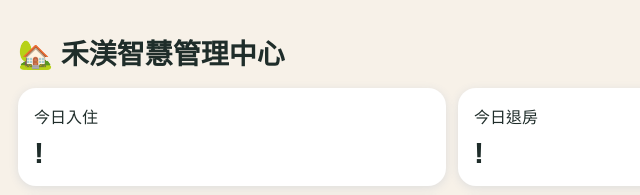
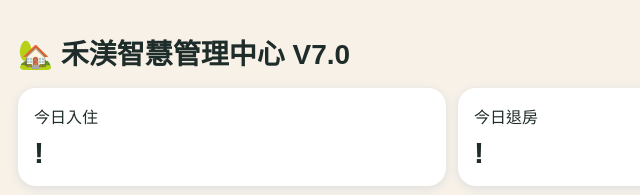
Before and after one commit to hmhk0966536318-pixel/hm-villa-admin, a plain HTML site: page index.html in a window 1280 px wide. Shown: the top 195 px of the page, 188-828 px from the left. Drawn offline with Linux system fonts and the light colour scheme.

Commit message:
更新管理中心版本為 V7.0

```diff
--- a/index.html
+++ b/index.html
@@ -1 +1 @@
-<!DOCTYPE html><html lang="zh-Hant"><head><meta charset="UTF-8"/><meta name="viewport" content="width=device-width, initial-scale=1"/><title>禾渼智慧管理中心 V5.2</title><link rel="stylesheet" href="css/style.css"/></head><body class="app-page"><header class="page-header"><h1>🏡 禾渼智慧管理中心</h1></header><section class="dashboard-grid"><div class="dash-card"><div>今日入住</div><div class="big" id="todayCheckIn">-</div></div><div class="dash-card"><div>今日退房</div><div class="big" id="todayCheckOut">-</div></div><div class="dash-card"><div>待收訂金</div><div class="big" id="pendingDeposit">-</div></div><div class="dash-card"><div>已收訂</div><div class="big" id="paidOrders">-</div></div></section><section class="menu-grid"><a class="menu-card" href="calendar.html">📅 房況日曆</a><a class="menu-card" href="orders.html">📋 住宿管理</a><a class="menu-card" href="customers.html">👤 客戶資料</a><a class="menu-card" href="reports.html">📊 報表</a><a class="menu-card" href="pricing.html">💰 房價</a><a class="menu-card" href="settings.html">⚙️ 設定</a></section><script src="js/app.js"></script></body></html>
+<!DOCTYPE html><html lang="zh-Hant"><head><meta charset="UTF-8"/><meta name="viewport" content="width=device-width, initial-scale=1"/><title>禾渼智慧管理中心 V7.0</title><link rel="stylesheet" href="css/style.css"/></head><body class="app-page"><header class="page-header"><h1>🏡 禾渼智慧管理中心 V7.0</h1></header><section class="dashboard-grid"><div class="dash-card"><div>今日入住</div><div class="big" id="todayCheckIn">-</div></div><div class="dash-card"><div>今日退房</div><div class="big" id="todayCheckOut">-</div></div><div class="dash-card"><div>待收訂金</div><div class="big" id="pendingDeposit">-</div></div><div class="dash-card"><div>已收訂</div><div class="big" id="paidOrders">-</div></div></section><section class="menu-grid"><a class="menu-card" href="calendar.html">📅 房況日曆</a><a class="menu-card" href="orders.html">📋 住宿管理</a><a class="menu-card" href="customers.html">👤 客戶資料</a><a class="menu-card" href="reports.html">📊 報表</a><a class="menu-card" href="pricing.html">💰 房價</a><a class="menu-card" href="settings.html">⚙️ 設定</a></section><script src="js/app.js"></script></body></html>
```
